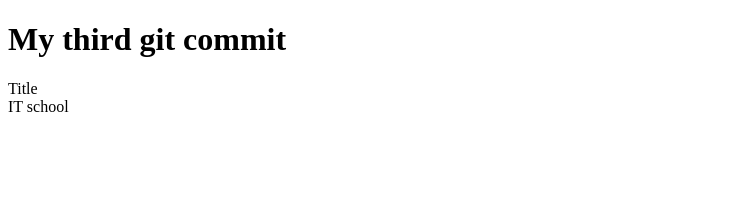
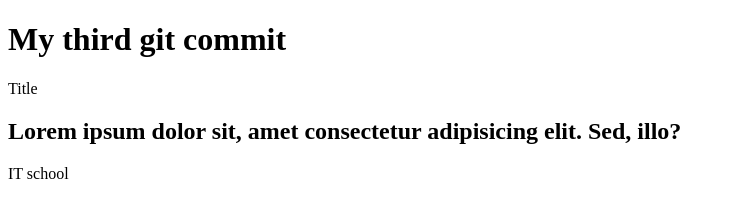
Before and after one commit to s-sergiusavin/testrepo, a plain HTML site: page index.html in a window 1280 px wide. Shown: the whole page, without its empty margins (0-735 px from the left). Drawn offline with Linux system fonts and the light colour scheme.

Commit message:
Added h2

```diff
--- a/index.html
+++ b/index.html
@@ -13,6 +13,8 @@
         <div class="title">Title</div>
     </header>
 
+    <h2>Lorem ipsum dolor sit, amet consectetur adipisicing elit. Sed, illo?</h2>
+
 
     <footer>IT school</footer>
 
```
